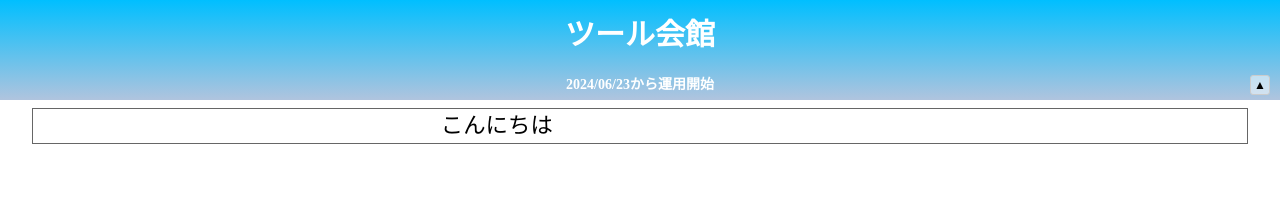
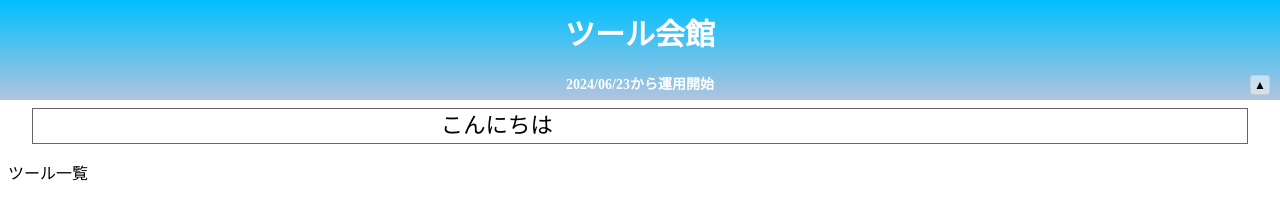
Before and after one commit to kukkyin/sytes, a plain HTML site: page index.html in a window 1280 px wide. Drawn offline with Linux system fonts and the light colour scheme.

Commit message:
Update index.html

```diff
--- a/index.html
+++ b/index.html
@@ -230,6 +230,6 @@ function goScrollLoop(){
   <div id="hdBtnArea" class="hdBtnStyle" onclick="goScroll('H')">▲</div>
 </div>
 <!-- ヘッダー終わり -->
-
+<p>ツール一覧</p>
 </body>
 </html>
```
